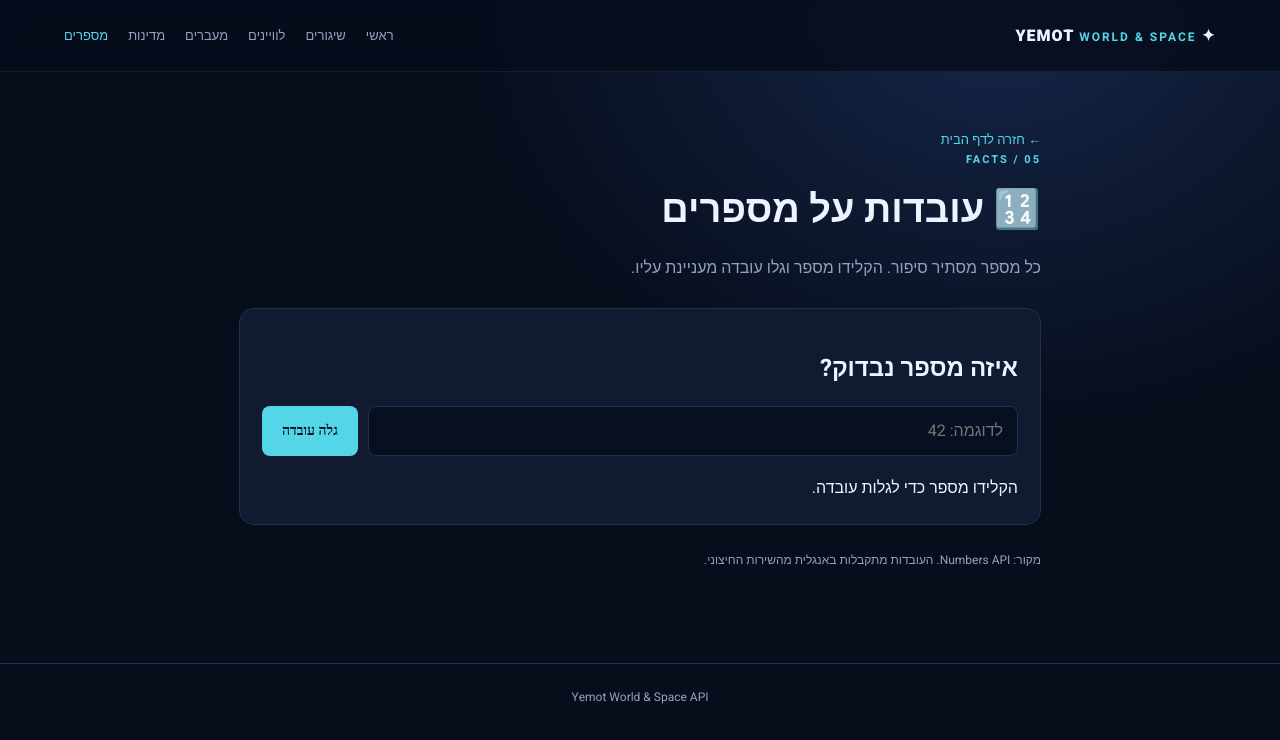
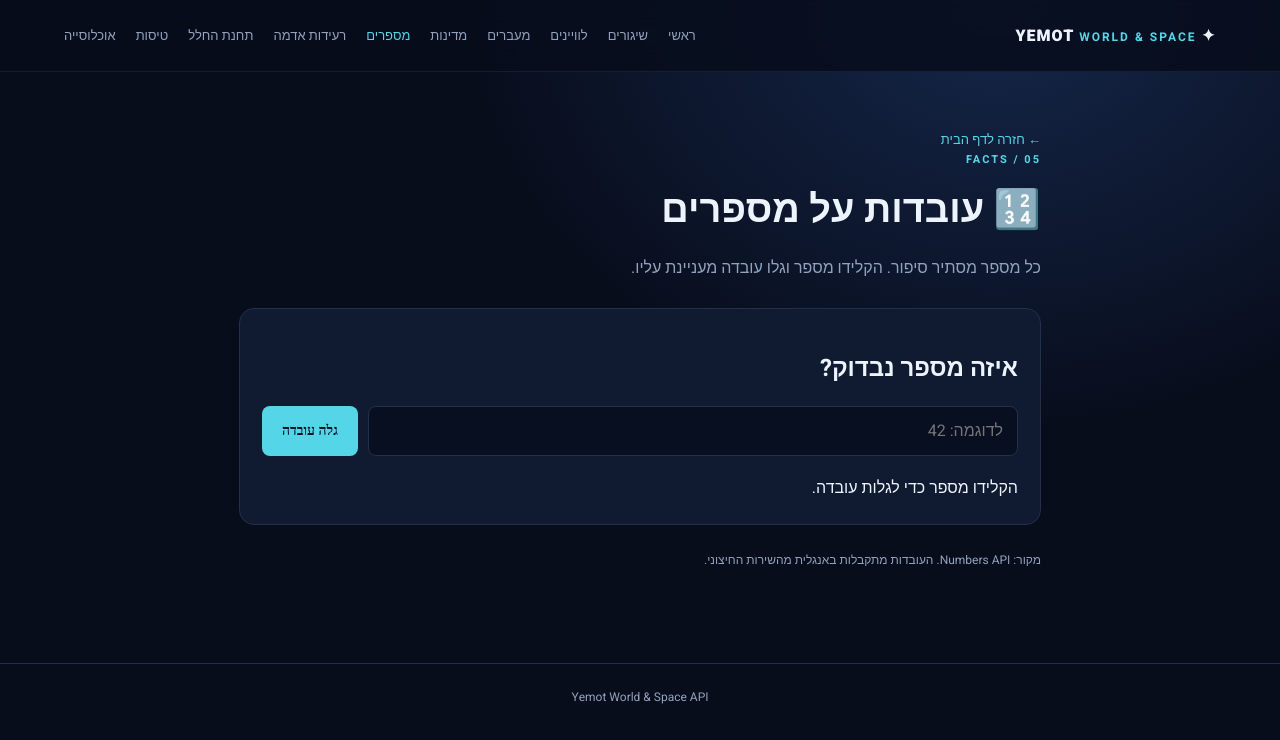
Before and after one commit to dji705/yemot-world-space-api, a plain HTML site: page numbers.html in a window 1280 px wide. Drawn offline with Linux system fonts and the light colour scheme.

Commit message:
Add new services to site navigation

```diff
--- a/numbers.html
+++ b/numbers.html
@@ -1 +1 @@
-<!doctype html><html lang="he" dir="rtl"><head><meta charset="utf-8"><meta name="viewport" content="width=device-width,initial-scale=1"><title>עובדות על מספרים | Yemot World & Space</title><link rel="stylesheet" href="style.css"><script defer src="app.js"></script></head><body><header class="top"><a class="brand" href="index.html">✦ YEMOT <b>WORLD & SPACE</b></a><nav><a href="index.html">ראשי</a><a href="launches.html">שיגורים</a><a href="satellites.html">לוויינים</a><a href="passes.html">מעברים</a><a href="countries.html">מדינות</a><a class="active" href="numbers.html">מספרים</a></nav></header><main class="page"><a class="back" href="index.html">← חזרה לדף הבית</a><div class="eyebrow">FACTS / 05</div><h1 class="page-title">🔢 עובדות על מספרים</h1><p class="lead">כל מספר מסתיר סיפור. הקלידו מספר וגלו עובדה מעניינת עליו.</p><section class="panel"><h2>איזה מספר נבדוק?</h2><div class="form-row"><input id="number" class="field" type="number" placeholder="לדוגמה: 42"><button class="action" onclick="loadNumber()">גלה עובדה</button></div><div id="result" class="result">הקלידו מספר כדי לגלות עובדה.</div></section><p class="note">מקור: Numbers API. העובדות מתקבלות באנגלית מהשירות החיצוני.</p></main><footer>Yemot World & Space API</footer></body></html>
+<!doctype html><html lang="he" dir="rtl"><head><meta charset="utf-8"><meta name="viewport" content="width=device-width,initial-scale=1"><title>עובדות על מספרים | Yemot World & Space</title><link rel="stylesheet" href="style.css"><script defer src="app.js"></script></head><body><header class="top"><a class="brand" href="index.html">✦ YEMOT <b>WORLD & SPACE</b></a><nav><a href="index.html">ראשי</a><a href="launches.html">שיגורים</a><a href="satellites.html">לוויינים</a><a href="passes.html">מעברים</a><a href="countries.html">מדינות</a><a class="active" href="numbers.html">מספרים</a><a href="earthquakes.html">רעידות אדמה</a><a href="iss.html">תחנת החלל</a><a href="flights.html">טיסות</a><a href="population.html">אוכלוסייה</a></nav></header><main class="page"><a class="back" href="index.html">← חזרה לדף הבית</a><div class="eyebrow">FACTS / 05</div><h1 class="page-title">🔢 עובדות על מספרים</h1><p class="lead">כל מספר מסתיר סיפור. הקלידו מספר וגלו עובדה מעניינת עליו.</p><section class="panel"><h2>איזה מספר נבדוק?</h2><div class="form-row"><input id="number" class="field" type="number" placeholder="לדוגמה: 42"><button class="action" onclick="loadNumber()">גלה עובדה</button></div><div id="result" class="result">הקלידו מספר כדי לגלות עובדה.</div></section><p class="note">מקור: Numbers API. העובדות מתקבלות באנגלית מהשירות החיצוני.</p></main><footer>Yemot World & Space API</footer></body></html>
```
